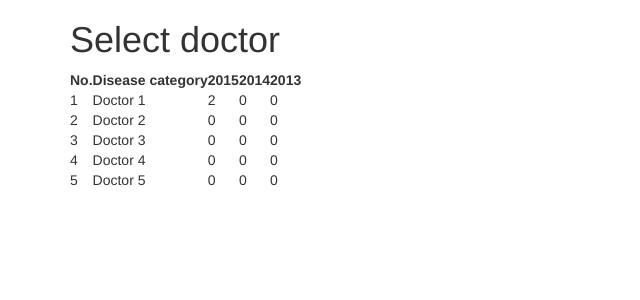
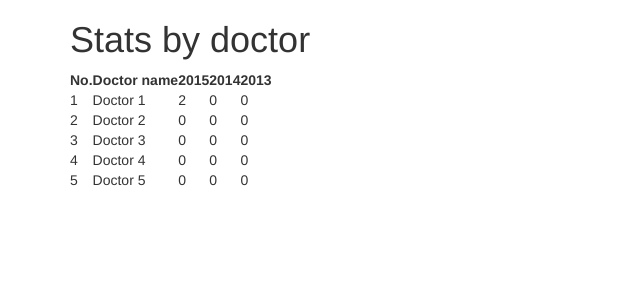
Before and after one commit to hyst329/ooaexpsys, a Django app: page /stats/spec in a window 1280 px wide. Shown: the top 300 px of the page, without its empty margins (0-640 px from the left). Run offline with Django 3.2, Linux system fonts and the light colour scheme; data comes from the database, SQL or seed files in the repository; some libraries are stand-ins or nearby versions.

Commit message:
fixed headers in templates

```diff
--- a/templates/doctorid.html
+++ b/templates/doctorid.html
@@ -16,6 +16,7 @@
 {% bootstrap_messages %}
 <div class="container">
     <h1>Doctor <font color=#1e90ff>{{ doc.name }}</font></h1>
+    <h2>Speciality: <font color=#ff0000>{{ doc.speciality.name }}</font></h2>
     Today is: {{ today }} (served {{ visits|length }} patients)<br>
     {% if visits %}
         <ul>
--- a/templates/doctorsrv.html
+++ b/templates/doctorsrv.html
@@ -15,7 +15,7 @@
 {# Display django.contrib.messages as Bootstrap alerts #}
 {% bootstrap_messages %}
 <div class="container">
-	<h1>Select disease</h1>
+	<h1>Patient and diagnosis</h1>
 	<form method="post" class="form">
 	    	{% csrf_token %}
 	    	{% bootstrap_form form %}
--- a/templates/statsc.html
+++ b/templates/statsc.html
@@ -15,11 +15,11 @@
 {# Display django.contrib.messages as Bootstrap alerts #}
 {% bootstrap_messages %}
 <div class="container">
-    <h1>Select doctor</h1>
+    <h1>Stats by disease</h1>
     <table>
         <tr>
             <th>No.</th>
-            <th>Disease category </th>
+            <th>Disease name</th>
             <th>{{ year }}</th>
             <th>{{ year|add:"-1" }}</th>
             <th>{{ year|add:"-2" }}</th>
--- a/templates/statss.html
+++ b/templates/statss.html
@@ -15,11 +15,11 @@
 {# Display django.contrib.messages as Bootstrap alerts #}
 {% bootstrap_messages %}
 <div class="container">
-    <h1>Select doctor</h1>
+    <h1>Stats by doctor</h1>
     <table>
         <tr>
             <th>No.</th>
-            <th>Disease category </th>
+            <th>Doctor name</th>
             <th>{{ year }}</th>
             <th>{{ year|add:"-1" }}</th>
             <th>{{ year|add:"-2" }}</th>
```
